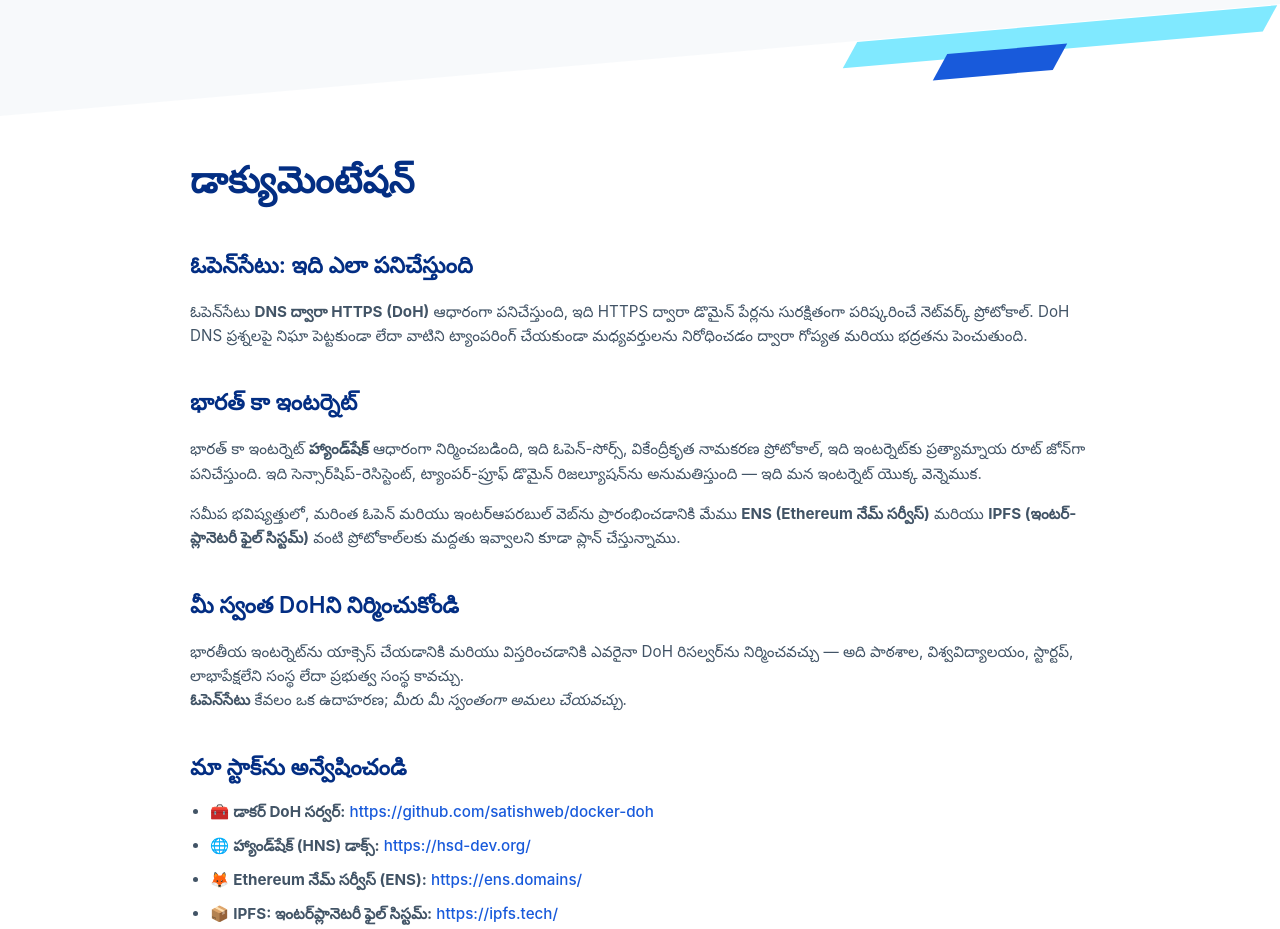
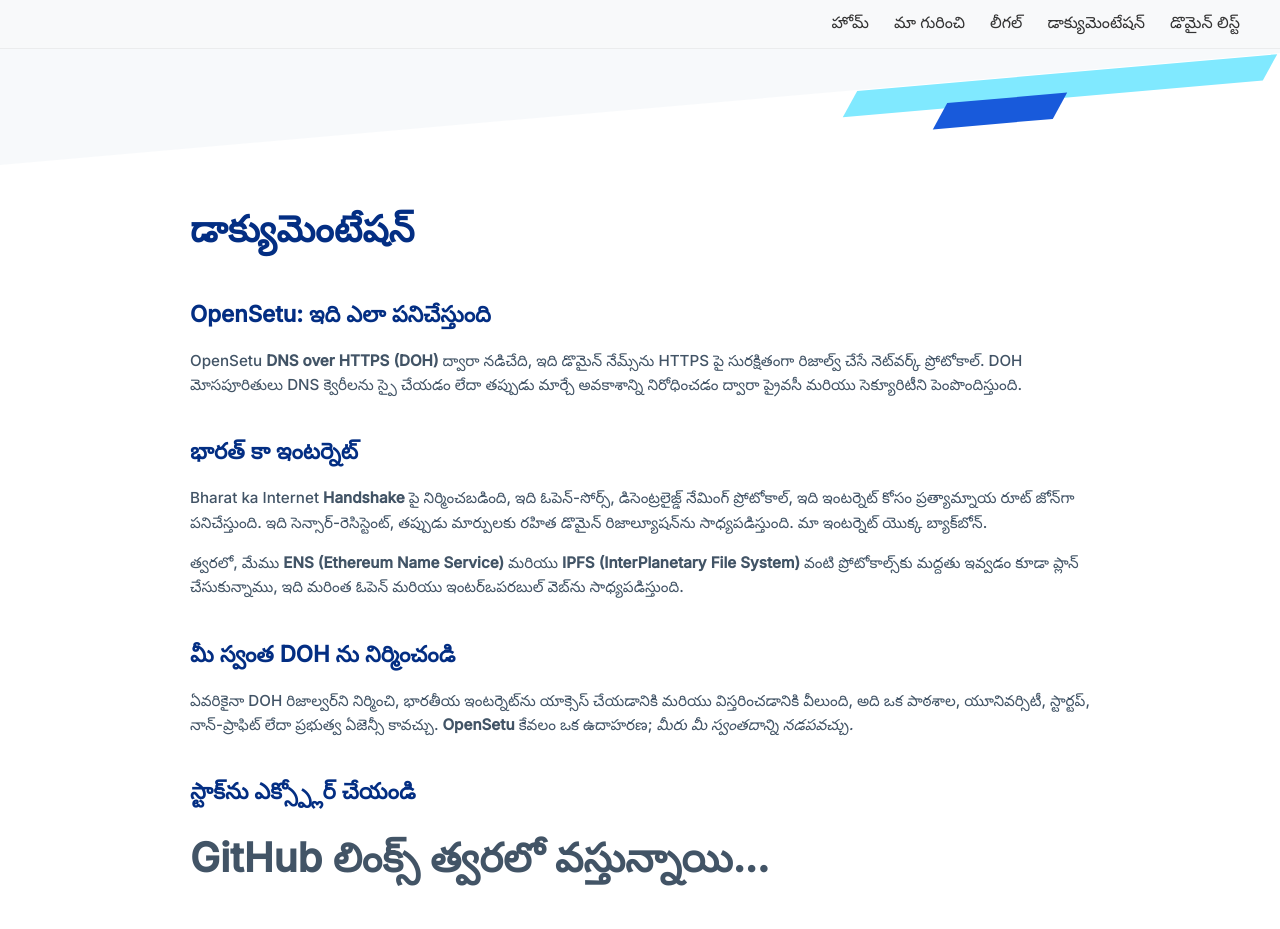
Before and after one commit to KritiShrivastava21/OpensetuTelugu, a plain HTML site: page documentation.html in a window 1280 px wide. Drawn offline with Linux system fonts and the light colour scheme.

Commit message:
Update documentation.html

```diff
--- a/documentation.html
+++ b/documentation.html
@@ -1,9 +1,128 @@
 <!DOCTYPE html>
-<html lang="te">
+<html lang="en">
 <head>
   <meta charset="UTF-8" />
   <meta name="viewport" content="width=device-width, initial-scale=1.0"/>
-  <title>OpenSetu డాక్యుమెంటేషన్</title>
+  <title>OpenSetu Documentation</title>
+
+    <link href="https://fonts.googleapis.com/css2?family=Inter:wght@500&display=swap" rel="stylesheet">
+  <link rel="stylesheet" href="https://cdnjs.cloudflare.com/ajax/libs/font-awesome/6.6.0/css/all.min.css">
+
+
+    <style>
+    /* Menu bar styling */
+    .top-menu {
+      display: flex;
+      justify-content: flex-end;
+      align-items: center;
+      background: #f8f9fa;
+      padding: 12px 40px;
+      border-bottom: 1px solid rgba(0,0,0,0.05);
+      position: sticky;
+      top: 0;
+      z-index: 1000;
+    }
+    .top-menu a {
+      font-family: 'Inter', sans-serif;
+      color: #333;
+      text-decoration: none;
+      margin-left: 25px;
+      font-weight: 500;
+      transition: color 0.2s ease;
+    }
+    .top-menu a:hover {
+      color: #007BFF;
+    }
+
+    /* Hamburger button */
+    .menu-toggle {
+      display: none;
+      font-size: 1.5em;
+      background: none;
+      border: none;
+      cursor: pointer;
+      color: #333;
+    }
+
+    /* Side menu */
+    .side-menu {
+      height: 100%;
+      width: 0;
+      position: fixed;
+      top: 0;
+      right: 0;
+      background-color: #f8f9fa;
+      overflow-x: hidden;
+      transition: 0.3s;
+      padding-top: 60px;
+      z-index: 2000;
+    }
+    .side-menu a {
+      display: block;
+      padding: 10px 20px;
+      color: #333;
+      text-decoration: none;
+      font-family: 'Inter', sans-serif;
+      font-weight: 500;
+    }
+    .side-menu a:hover {
+      color: #007BFF;
+    }
+    .side-menu .close-btn {
+      position: absolute;
+      top: 15px;
+      right: 20px;
+      font-size: 2em;
+      text-decoration: none;
+      color: #333;
+    }
+
+    /* Responsive rules */
+    @media (max-width: 768px) {
+      .top-menu a {
+        display: none;
+      }
+      .menu-toggle {
+        display: block;
+        margin-left: auto;
+      }
+    }
+  </style>
+</head>
+<body class="page">
+
+  <!-- Top Menu -->
+  <nav class="top-menu">
+    <a href="index.html">హోమ్</a>
+    <a href="about.html">మా గురించి</a>
+    <a href="beta.html">లీగల్</a>
+    <a href="documentation.html">డాక్యుమెంటేషన్</a>
+    <a href="domain.html">డొమైన్ లిస్ట్</a>
+    <button class="menu-toggle" onclick="openMenu()"><i class="fas fa-bars"></i></button>
+  </nav>
+
+  <!-- Side Menu -->
+  <div id="sideMenu" class="side-menu">
+    <a href="javascript:void(0)" class="close-btn" onclick="closeMenu()">&times;</a>
+    <a href="index.html">హోమ్</a>
+    <a href="about.html">మా గురించి</a>
+    <a href="beta.html">లీగల్</a>
+    <a href="documentation.html">డాక్యుమెంటేషన్</a>
+    <a href="domain.html">డొమైన్ లిస్ట్</a>
+  </div>
+
+
+  <script>
+function openMenu() {
+  document.getElementById("sideMenu").style.width = "250px"; // Adjust width as needed
+}
+
+function closeMenu() {
+  document.getElementById("sideMenu").style.width = "0";
+}
+</script>
+
+
   <style>
     body {
       margin: 0;
@@ -129,32 +248,33 @@
     <section class="section">
   <h1>డాక్యుమెంటేషన్</h1>
 
-      <h2>ఓపెన్‌సేటు: ఇది ఎలా పనిచేస్తుంది</h2>
+  <h2>OpenSetu: ఇది ఎలా పనిచేస్తుంది</h2>
   <p>
-        ఓపెన్‌సేటు <strong>DNS ద్వారా HTTPS (DoH)</strong> ఆధారంగా పనిచేస్తుంది, ఇది HTTPS ద్వారా డొమైన్ పేర్లను సురక్షితంగా పరిష్కరించే నెట్‌వర్క్ ప్రోటోకాల్. DoH DNS ప్రశ్నలపై నిఘా పెట్టకుండా లేదా వాటిని ట్యాంపరింగ్ చేయకుండా మధ్యవర్తులను నిరోధించడం ద్వారా గోప్యత మరియు భద్రతను పెంచుతుంది.
+    OpenSetu <strong>DNS over HTTPS (DOH)</strong> ద్వారా నడిచేది, ఇది డొమైన్ నేమ్స్‌ను HTTPS పై సురక్షితంగా రిజాల్వ్ చేసే నెట్‌వర్క్ ప్రోటోకాల్. DOH మోసపూరితులు DNS క్వెరీలను స్పై చేయడం లేదా తప్పుడు మార్చే అవకాశాన్ని నిరోధించడం ద్వారా ప్రైవసీ మరియు సెక్యూరిటీని పెంపొందిస్తుంది.
   </p>
 
   <h2>భారత్ కా ఇంటర్నెట్</h2>
   <p>
-        భారత్ కా ఇంటర్నెట్ <strong>హ్యాండ్‌షేక్</strong> ఆధారంగా నిర్మించబడింది, ఇది ఓపెన్-సోర్స్, వికేంద్రీకృత నామకరణ ప్రోటోకాల్, ఇది ఇంటర్నెట్‌కు ప్రత్యామ్నాయ రూట్ జోన్‌గా పనిచేస్తుంది. ఇది సెన్సార్‌షిప్-రెసిస్టెంట్, ట్యాంపర్-ప్రూఫ్ డొమైన్ రిజల్యూషన్‌ను అనుమతిస్తుంది — ఇది మన ఇంటర్నెట్ యొక్క వెన్నెముక.
+    Bharat ka Internet <strong>Handshake</strong> పై నిర్మించబడింది, ఇది ఓపెన్-సోర్స్, డిసెంట్రలైజ్డ్ నేమింగ్ ప్రోటోకాల్, ఇది ఇంటర్నెట్ కోసం ప్రత్యామ్నాయ రూట్ జోన్‌గా పనిచేస్తుంది. ఇది సెన్సార్-రెసిస్టెంట్, తప్పుడు మార్పులకు రహిత డొమైన్ రిజాల్యూషన్‌ను సాధ్యపడిస్తుంది. మా ఇంటర్నెట్ యొక్క బ్యాక్‌బోన్.
   </p>
   <p>
-        సమీప భవిష్యత్తులో, మరింత ఓపెన్ మరియు ఇంటర్‌ఆపరబుల్ వెబ్‌ను ప్రారంభించడానికి మేము <strong>ENS (Ethereum నేమ్ సర్వీస్)</strong> మరియు <strong>IPFS (ఇంటర్-ప్లానెటరీ ఫైల్ సిస్టమ్)</strong> వంటి ప్రోటోకాల్‌లకు మద్దతు ఇవ్వాలని కూడా ప్లాన్ చేస్తున్నాము.
+    త్వరలో, మేము <strong>ENS (Ethereum Name Service)</strong> మరియు <strong>IPFS (InterPlanetary File System)</strong> వంటి ప్రోటోకాల్స్‌కు మద్దతు ఇవ్వడం కూడా ప్లాన్ చేసుకున్నాము, ఇది మరింత ఓపెన్ మరియు ఇంటర్‌ఒపరబుల్ వెబ్‌ను సాధ్యపడిస్తుంది.
   </p>
 
-      <h2>మీ స్వంత DoHని నిర్మించుకోండి</h2>
+  <h2>మీ స్వంత DOH ను నిర్మించండి</h2>
   <p>
-        భారతీయ ఇంటర్నెట్‌ను యాక్సెస్ చేయడానికి మరియు విస్తరించడానికి ఎవరైనా DoH రిసల్వర్‌ను నిర్మించవచ్చు — అది పాఠశాల, విశ్వవిద్యాలయం, స్టార్టప్, లాభాపేక్షలేని సంస్థ లేదా ప్రభుత్వ సంస్థ కావచ్చు. <br>
-        <strong>ఓపెన్‌సేటు</strong> కేవలం ఒక ఉదాహరణ; <em>మీరు మీ స్వంతంగా అమలు చేయవచ్చు.</em>
+    ఏవరికైనా DOH రిజాల్వర్‌ని నిర్మించి, భారతీయ ఇంటర్నెట్‌ను యాక్సెస్ చేయడానికి మరియు విస్తరించడానికి వీలుంది, అది ఒక పాఠశాల, యూనివర్సిటీ, స్టార్టప్, నాన్-ప్రాఫిట్ లేదా ప్రభుత్వ ఏజెన్సీ కావచ్చు.
+    <strong>OpenSetu</strong> కేవలం ఒక ఉదాహరణ; <em>మీరు మీ స్వంతదాన్ని నడపవచ్చు.</em>
   </p>
 
-      <h2>మా స్టాక్‌ను అన్వేషించండి</h2>
-      <ul>
-        <li>🧰 <strong>డాకర్ DoH సర్వర్:</strong> <a href="https://github.com/satishweb/docker-doh" target="_blank">https://github.com/satishweb/docker-doh</a></li>
-        <li>🌐 <strong>హ్యాండ్‌షేక్ (HNS) డాక్స్:</strong> <a href="https://hsd-dev.org/" target="_blank">https://hsd-dev.org/</a></li>
-        <li>🦊 <strong>Ethereum నేమ్ సర్వీస్ (ENS):</strong> <a href="https://ens.domains/" target="_blank">https://ens.domains/</a></li>
-        <li>📦 <strong>IPFS: ఇంటర్‌ప్లానెటరీ ఫైల్ సిస్టమ్:</strong> <a href="https://ipfs.tech/" target="_blank">https://ipfs.tech/</a></li>
-      </ul>
+  <h2>స్టాక్‌ను ఎక్స్ప్లోర్ చేయండి</h2>
+  <p>
+    <strong style="font-size: 2.5rem;">GitHub లింక్స్ త్వరలో వస్తున్నాయి...</strong>
+  </p>
+</section>
+
+
+
     </section>
   </section>
 
```
Lines whose indentation alone changed are shown as unchanged.
